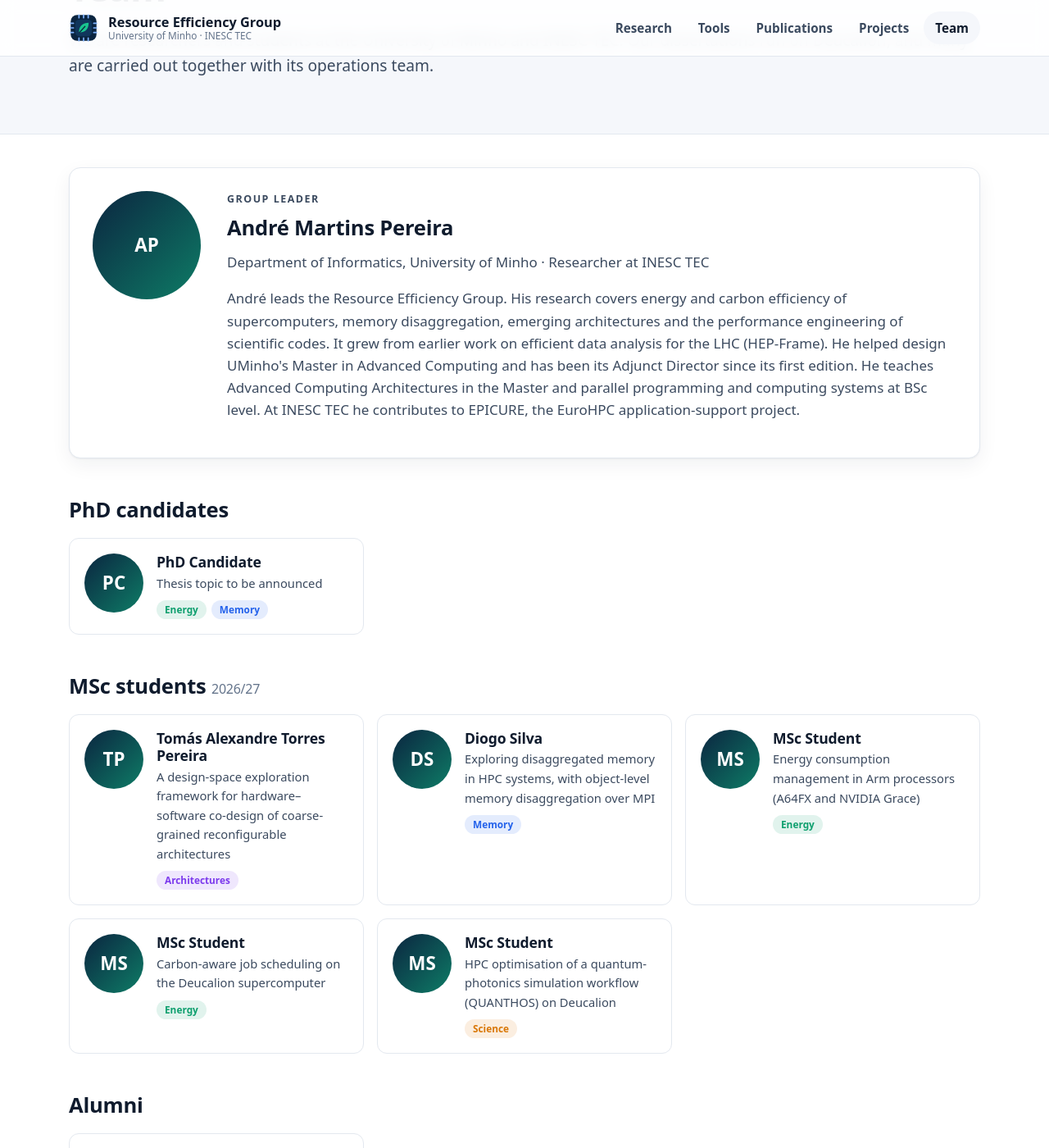
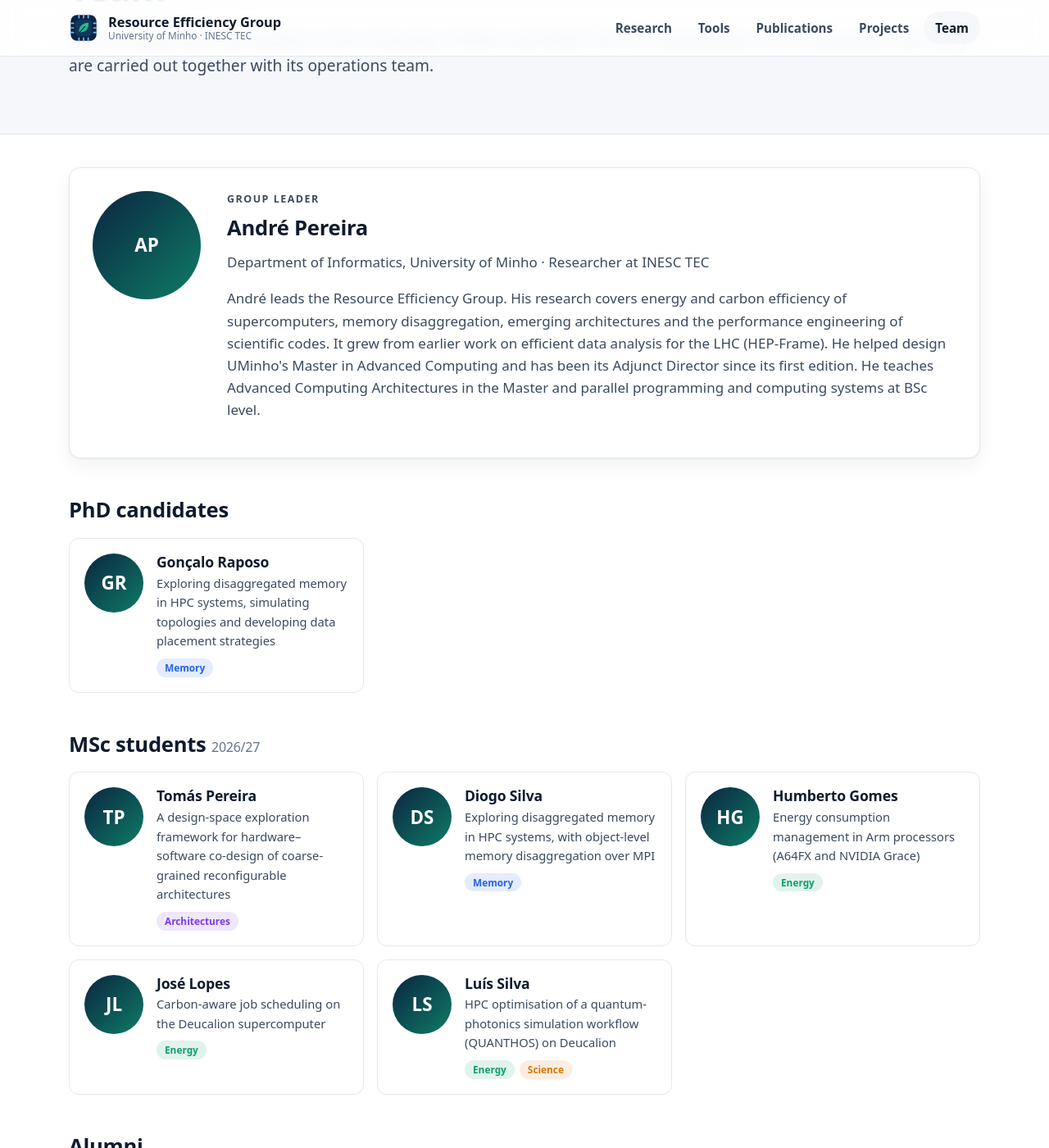
Before and after one commit to Resource-Efficiency-Group/resource-efficiency-group.github.io, a Jekyll site: the page built from team.html, in a window 1280 px wide and 1400 px high, scrolled down 205 px. Shown: the whole window at 82% size. Built offline with Jekyll 4.4.1, drawn with Linux system fonts in a browser that asks for light colours; some of the changed text lies outside the part shown.

Commit message:
Update team.yml

```diff
--- a/_data/team.yml
+++ b/_data/team.yml
@@ -3,7 +3,7 @@
 # lines: research-line ids from _data/research.yml
 
 pi:
-  name: André Martins Pereira
+  name: André Pereira
   role: Group Leader
   position: >-
     Department of Informatics, University of Minho · Researcher at INESC TEC
@@ -20,18 +20,17 @@ pi:
     from earlier work on efficient data analysis for the LHC (HEP-Frame). He
     helped design UMinho's Master in Advanced Computing and has been its Adjunct
     Director since its first edition. He teaches Advanced Computing Architectures
-    in the Master and parallel programming and computing systems at BSc level. At INESC TEC he contributes to EPICURE, the EuroHPC
-    application-support project.
+    in the Master and parallel programming and computing systems at BSc level.
   lines: [energy, memory, architectures, science]
 
 phd:
-  - name: PhD Candidate            # TODO: name
-    topic: Thesis topic to be announced   # TODO
+  - name: Gonçalo Raposo            # TODO: name
+    topic: Exploring disaggregated memory in HPC systems, simulating topologies and developing data placement strategies  # TODO
     photo: ""
-    lines: [energy, memory]       # TODO
+    lines: [memory]       # TODO
 
 msc:
-  - name: Tomás Alexandre Torres Pereira
+  - name: Tomás Pereira
     topic: A design-space exploration framework for hardware–software co-design of coarse-grained reconfigurable architectures
     lines: [architectures]
     photo: ""
@@ -39,26 +38,33 @@ msc:
     topic: Exploring disaggregated memory in HPC systems, with object-level memory disaggregation over MPI
     lines: [memory]
     photo: ""
-  - name: MSc Student            # TODO: name
+  - name: Humberto Gomes            # TODO: name
     topic: Energy consumption management in Arm processors (A64FX and NVIDIA Grace)
     lines: [energy]
     photo: ""
-  - name: MSc Student            # TODO: name
+  - name: José Lopes            # TODO: name
     topic: Carbon-aware job scheduling on the Deucalion supercomputer
     lines: [energy]
     photo: ""
-  - name: MSc Student            # TODO: name
+  - name: Luís Silva            # TODO: name
     topic: HPC optimisation of a quantum-photonics simulation workflow (QUANTHOS) on Deucalion
-    lines: [science]
+    lines: [energy, science]
     photo: ""
 
 alumni:
-  - name: Pedro Miguel Oliveira Carvalho
+  - name: Pedro Carvalho
     degree: MSc
     topic: "WAVE: a workload-aware Vessim extension for HPC sustainability simulation"
     outcome: Published at the PECS 2025 workshop (Euro-Par 2025)
     now: INESC TEC
     lines: [energy]
+
+  - name: Carolina Gomes
+    degree: MSc
+    topic: "Optimising the Berry suite for DFS"
+    outcome: Published at the Computational Physics Communications (COMPHY)
+    now: INESC TEC
+    lines: [energy, science]
 
 collaborators:
   - name: Alberto José Proença
@@ -67,7 +73,5 @@ collaborators:
     affiliation: LIP / University of Minho
   - name: Ariel Guerreiro
     affiliation: INESC TEC & University of Porto (QUANTHOS PI)
-  - name: Ricardo J. Bessa
-    affiliation: INESC TEC
   - name: Deucalion operations team
     affiliation: CNCA — Advanced Computing National Centre
```
